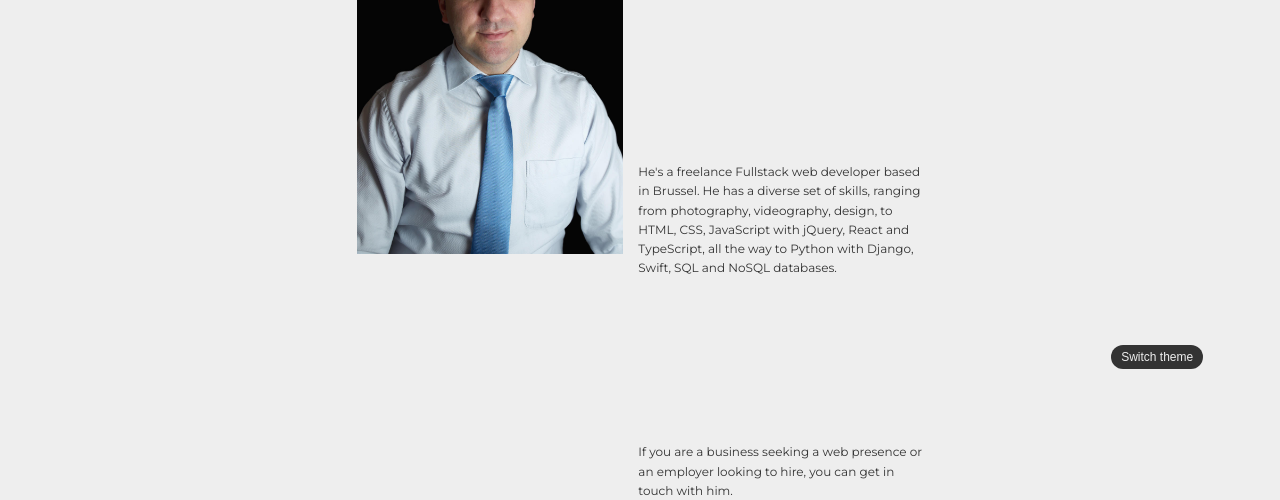
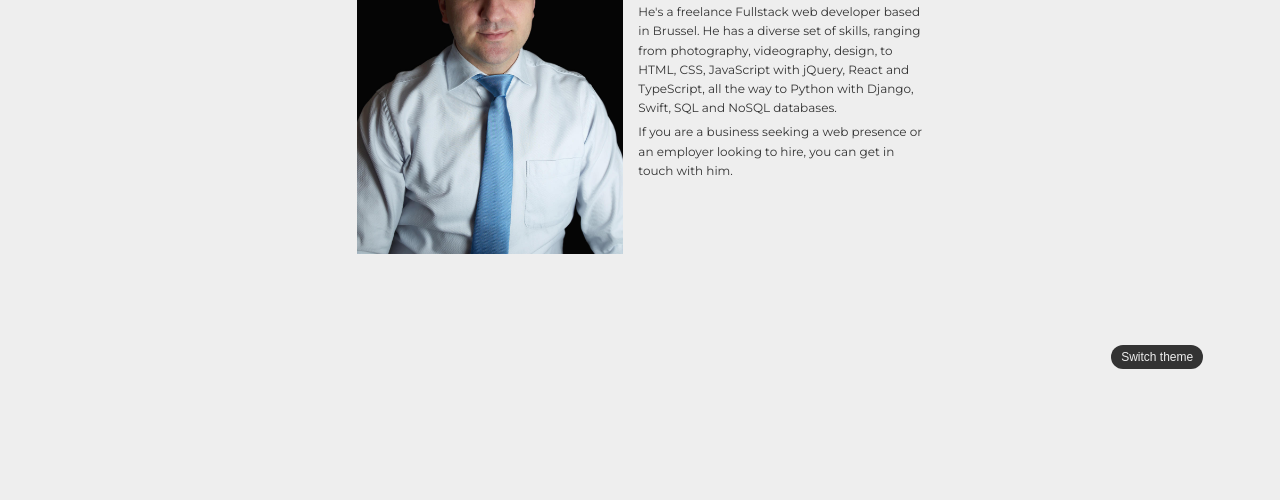
Before and after one commit to AddPassion/addpassion, a plain HTML site: page about.html in a window 1280 px wide. Shown: the part 403-903 px from the top of the page. After the commit the page ends 800 px from the top, so only its background shows below. Drawn offline with Linux system fonts and the light colour scheme.

Commit message:
Update style.css

```diff
--- a/css/style.css
+++ b/css/style.css
@@ -31,7 +31,6 @@
         padding-left: 1.5rem;
         padding-top: 0.5rem;
         line-height: 1.6;
-        margin-bottom: 20vh;
         overflow: auto;
         -webkit-font-smoothing: antialiased; }
       .about-main .about-all-content .about-box:last-child {
```
